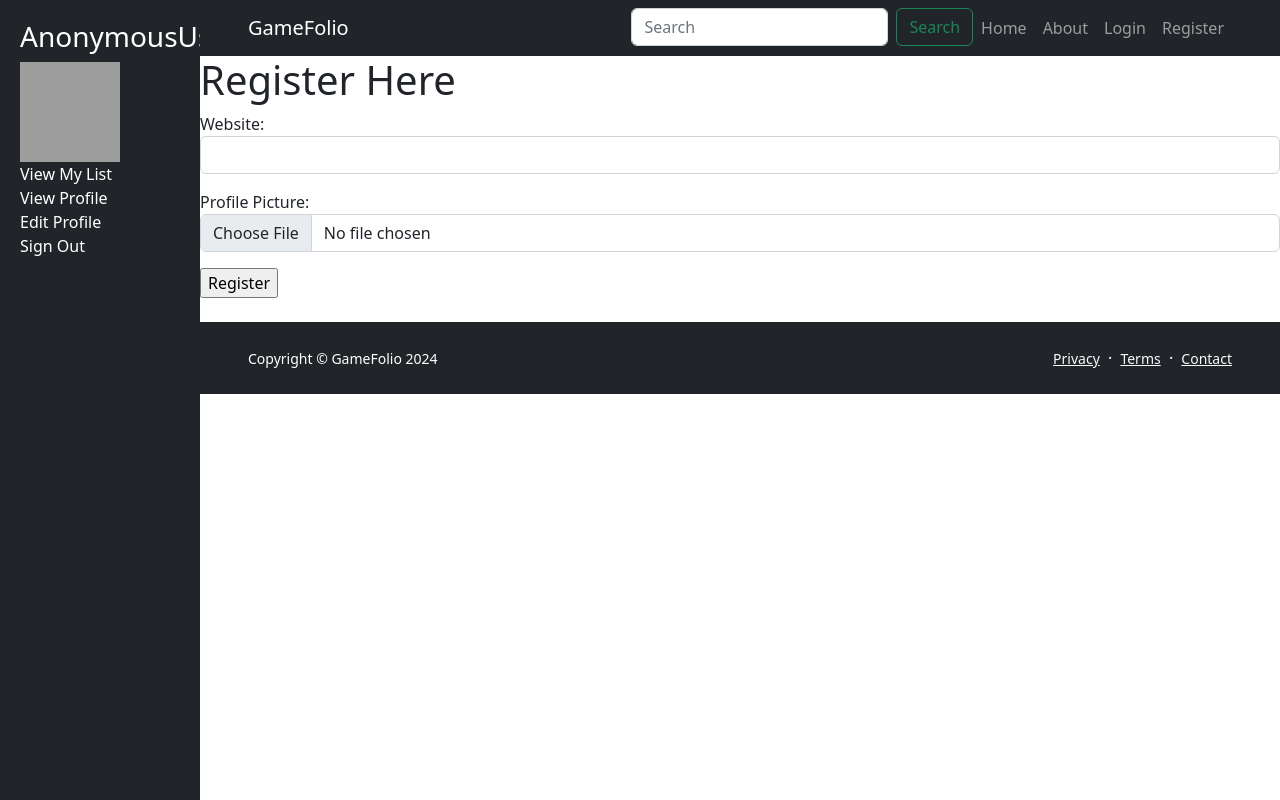
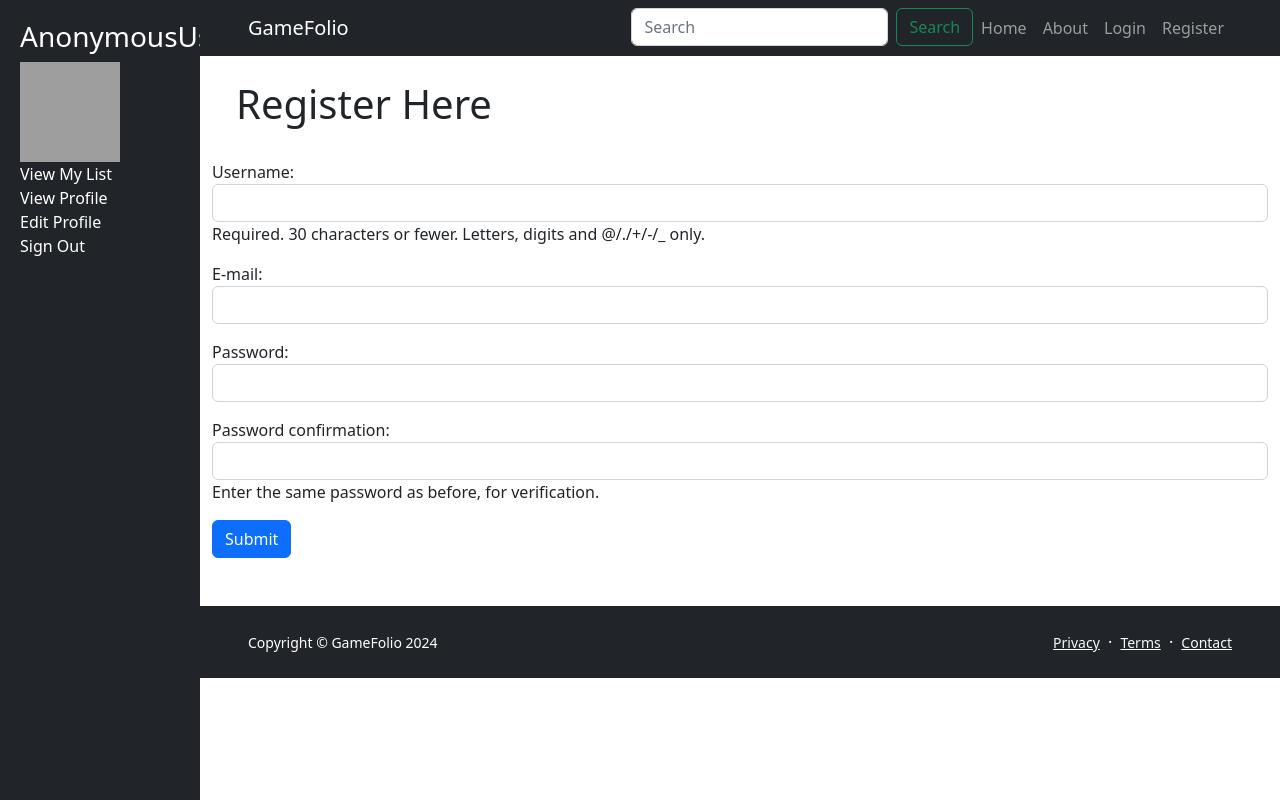
Before and after one commit to dhdylanhuang/gamefolio, a Django app: template templates/registration/registration_form.html in a window 1280 px wide. Run offline with Django 3.2, Linux system fonts and the light colour scheme; the template is opened without the code that fills it: values that come from a table or form of the project are taken from there, others are empty; some libraries are stand-ins or nearby versions; grey boxes are pictures that could not be loaded.

Commit message:
updated registration_form

```diff
--- a/templates/registration/registration_form.html
+++ b/templates/registration/registration_form.html
@@ -5,13 +5,51 @@
 {% endblock %}
 
 {% block body_block %}
-<h1>Register Here</h1>
+    <div class="jumbotron p-4">
+        <div class="container">
+            <h1 class="jumbotron-heading">Register Here</h1>
+        </div>
+    </div>
 
-<form method="post" action=".">
-    {% csrf_token %}
-
-    {{ form.as_p }}
-
-    <input type="submit" value="Register"/>
-</form>
+    <div class="container">
+        <div class="row">
+        <div class="form-group" >
+        <form role="form"  method="post" action=".">
+            {% csrf_token %}
+            <div class="form-group">
+            <p class="required"><label class="required" for="id_username">
+                Username:</label>
+            <input class="form-control" id="id_username" maxlength="30"
+                name="username" type="text" />
+            <span class="helptext">
+                Required. 30 characters or fewer.
+                Letters, digits and @/./+/-/_ only.
+            </span>
+            </p>
+            <p class="required"><label class="required" for="id_email">
+                E-mail:</label>
+            <input class="form-control" id="id_email" name="email"
+                type="email" />
+            </p>
+            <p class="required"><label class="required" for="id_password1">
+                Password:</label>
+            <input class="form-control" id="id_password1" name="password1"
+                type="password" />
+            </p>
+            <p class="required">
+            <label class="required" for="id_password2">
+                Password confirmation:</label>
+            <input class="form-control" id="id_password2" name="password2"
+                type="password" />
+            <span class="helptext">
+                Enter the same password as before, for verification.
+            </span>
+            </p>
+            </div>
+            <button type="submit" class="btn btn-primary">Submit</button>
+        </form>
+        </div>
+    </div>
+    </div>
+    <br>
 {% endblock %}
```
